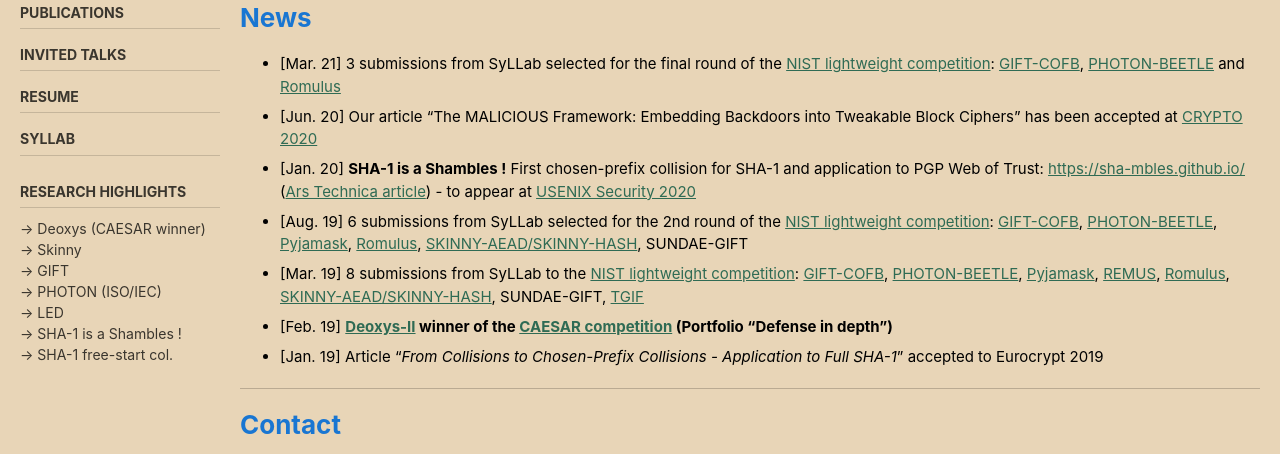
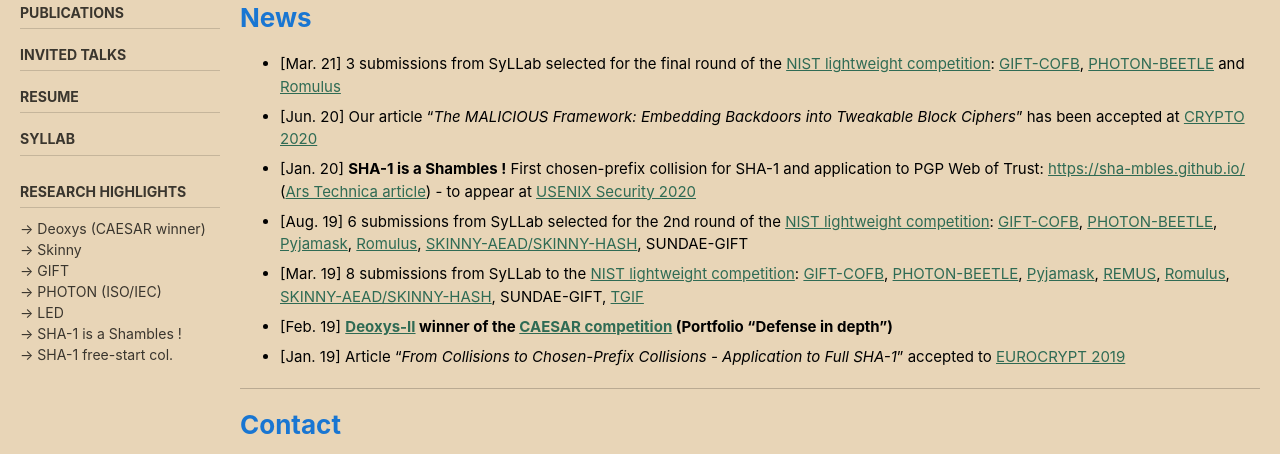
Before and after one commit to thomaspeyrin/web, a Jekyll site: the page built from index.md, in a window 1280 px wide and 900 px high. Shown: the part 272-726 px from the top of the window. Built offline with Jekyll 4.4.1, drawn with Linux system fonts in a browser that asks for light colours; cached includes are drawn as plain includes; nearby versions of some CDN libraries; part of the change alters nothing that is shown.

```diff
--- a/index.md
+++ b/index.md
@@ -20,12 +20,12 @@ Previously, I was a PhD student at [Orange Labs](http://www.orange.com/en_EN/) (
 # News
 
 - \[Mar. 21\]  3 submissions from SyLLab selected for the final round of the [NIST lightweight competition](https://csrc.nist.gov/Projects/Lightweight-Cryptography): [GIFT-COFB](https://www.isical.ac.in/~lightweight/COFB/), [PHOTON-BEETLE](https://www.isical.ac.in/~lightweight/beetle/) and [Romulus](https://romulusae.github.io/romulus/)
-- \[Jun. 20\] Our article "The MALICIOUS Framework: Embedding Backdoors into Tweakable Block Ciphers" has been accepted at [CRYPTO 2020](https://crypto.iacr.org/2020/)
+- \[Jun. 20\] Our article "*The MALICIOUS Framework: Embedding Backdoors into Tweakable Block Ciphers*" has been accepted at [CRYPTO 2020](https://crypto.iacr.org/2020/)
 - \[Jan. 20\] **SHA-1 is a Shambles !** First chosen-prefix collision for SHA-1 and application to PGP Web of Trust: [https://sha-mbles.github.io/](https://sha-mbles.github.io/) ([Ars Technica article](https://arstechnica.com/information-technology/2020/01/pgp-keys-software-security-and-much-more-threatened-by-new-sha1-exploit/)) - to appear at [USENIX Security 2020](https://www.usenix.org/conference/usenixsecurity20)
 - \[Aug. 19\]  6 submissions from SyLLab selected for the 2nd round of the [NIST lightweight competition](https://csrc.nist.gov/Projects/Lightweight-Cryptography): [GIFT-COFB](https://www.isical.ac.in/~lightweight/COFB/), [PHOTON-BEETLE](https://www.isical.ac.in/~lightweight/beetle/), [Pyjamask](https://pyjamask-cipher.github.io/), [Romulus](https://romulusae.github.io/romulus/), [SKINNY-AEAD/SKINNY-HASH](https://sites.google.com/site/skinnycipher/nist-lwc-submission/skinny), SUNDAE-GIFT
 - \[Mar. 19\]  8 submissions from SyLLab to the [NIST lightweight competition](https://csrc.nist.gov/Projects/Lightweight-Cryptography): [GIFT-COFB](https://www.isical.ac.in/~lightweight/COFB/), [PHOTON-BEETLE](https://www.isical.ac.in/~lightweight/beetle/), [Pyjamask](https://pyjamask-cipher.github.io/), [REMUS](https://remusae.github.io/remus/), [Romulus](https://romulusae.github.io/romulus/), [SKINNY-AEAD/SKINNY-HASH](https://sites.google.com/site/skinnycipher/nist-lwc-submission/skinny), SUNDAE-GIFT, [TGIF](https://tgifae.github.io/tgif/)
 - \[Feb. 19\] **[Deoxys-II](https://sites.google.com/view/deoxyscipher) winner of the [CAESAR competition](http://competitions.cr.yp.to/caesar-submissions.html) (Portfolio "Defense in depth")**
-- \[Jan. 19\] Article "*From Collisions to Chosen-Prefix Collisions - Application to Full SHA-1*" accepted to Eurocrypt 2019
+- \[Jan. 19\] Article "*From Collisions to Chosen-Prefix Collisions - Application to Full SHA-1*" accepted to [EUROCRYPT 2019](https://eurocrypt.iacr.org/2019/program.html)
 
 
 ---
```
